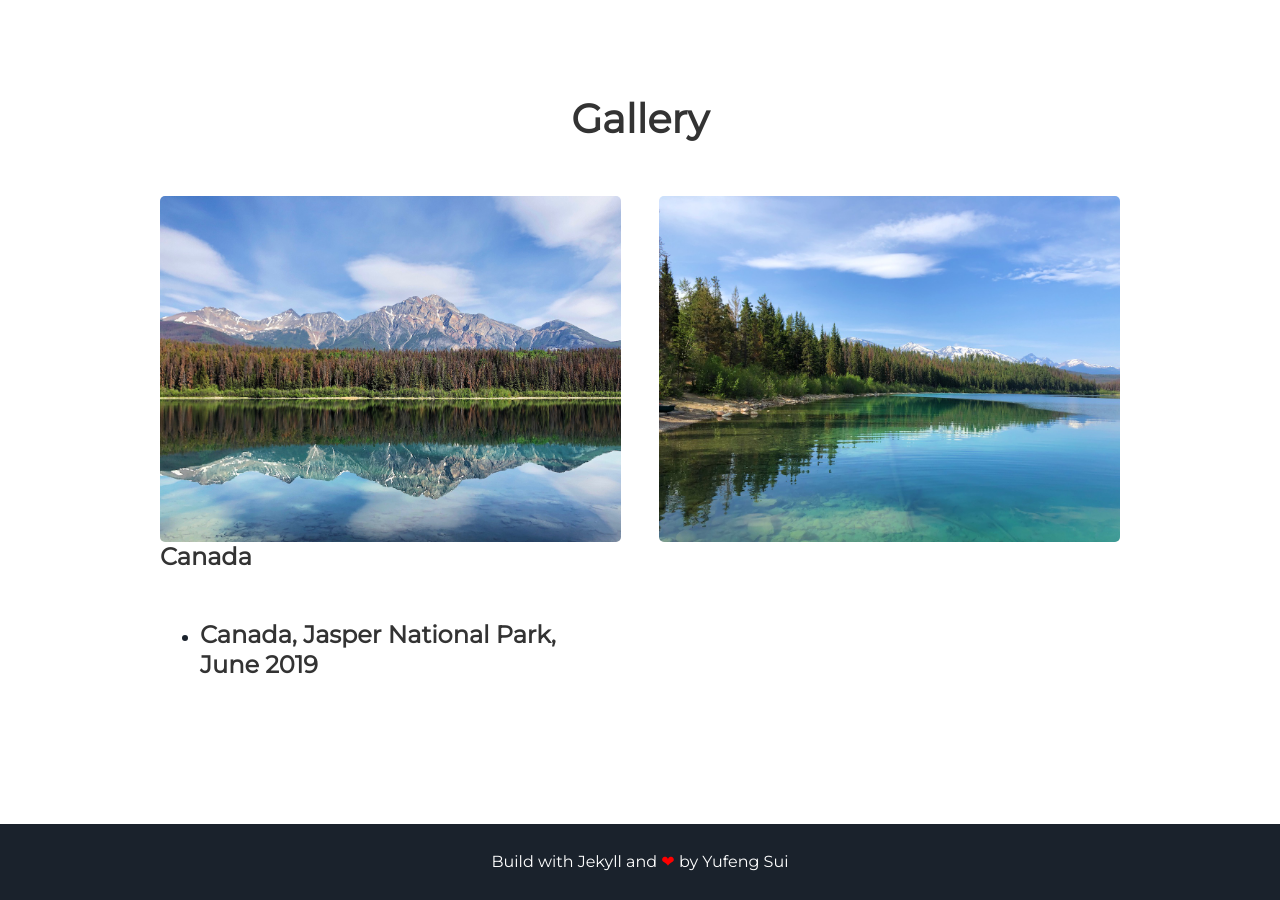
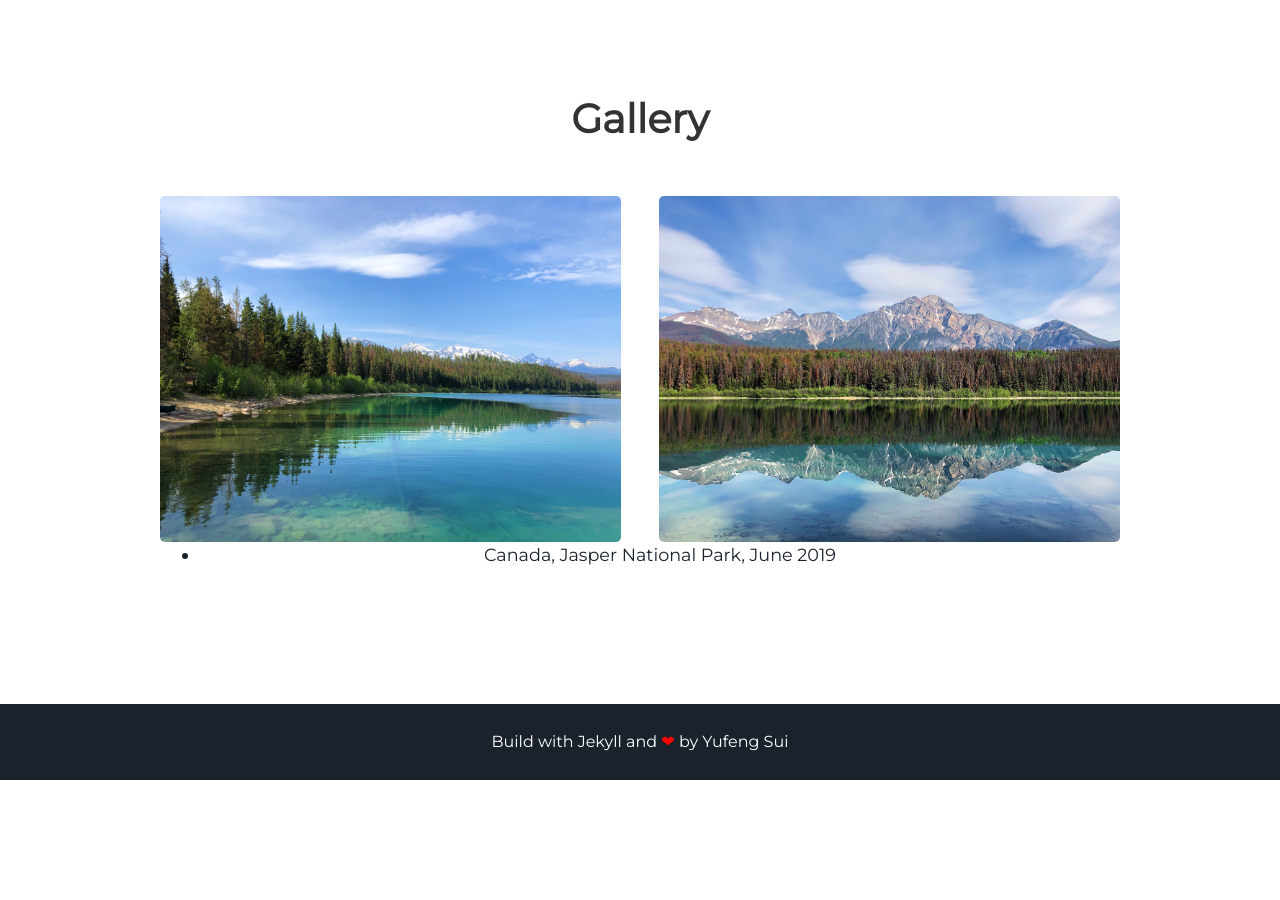
Before and after one commit to yfsui/yfsui.github.io, a Jekyll site: the page built from index.html, in a window 1280 px wide and 900 px high, scrolled down 2350 px. Built offline with Jekyll 4.4.1, drawn with Linux system fonts in a browser that asks for light colours; after the commit the page ends 3130 px from its top, so only the background shows below that.

Commit message:
Update projects.html

```diff
--- a/_includes/projects.html
+++ b/_includes/projects.html
@@ -32,15 +32,14 @@
 </div>
 <div class="user-projects">
   <div class="images-left">
+    <img alt="mountains" src="{{ "/assets/img/lake2.JPG" | prepend: site.baseurl }}" />
+  </div>
+  <div class="images-right">
     <img alt="mountains" src="{{ "/assets/img/lake.JPG" | prepend: site.baseurl }}" />
   </div>
-  <div class="images-right">
-    <img alt="mountains" src="{{ "/assets/img/lake2.JPG" | prepend: site.baseurl }}" />
-  </div>
-  <div class="contents">
-    <h3> Canada </h3>
+  <div class="user-details">
     <ul>
-      <li><h3> Canada, Jasper National Park, June 2019 </h3></li>
+      <li> Canada, Jasper National Park, June 2019 </li>
     </ul>
   </div>
 </div>
```
